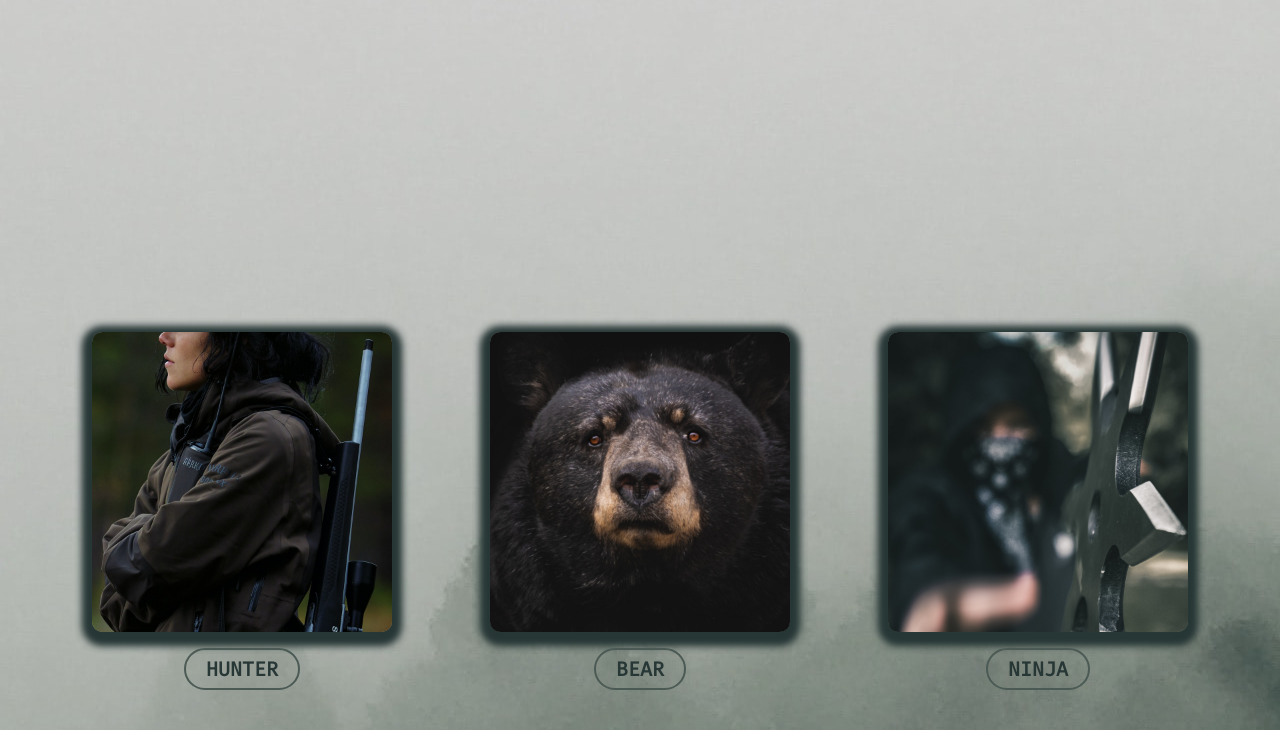
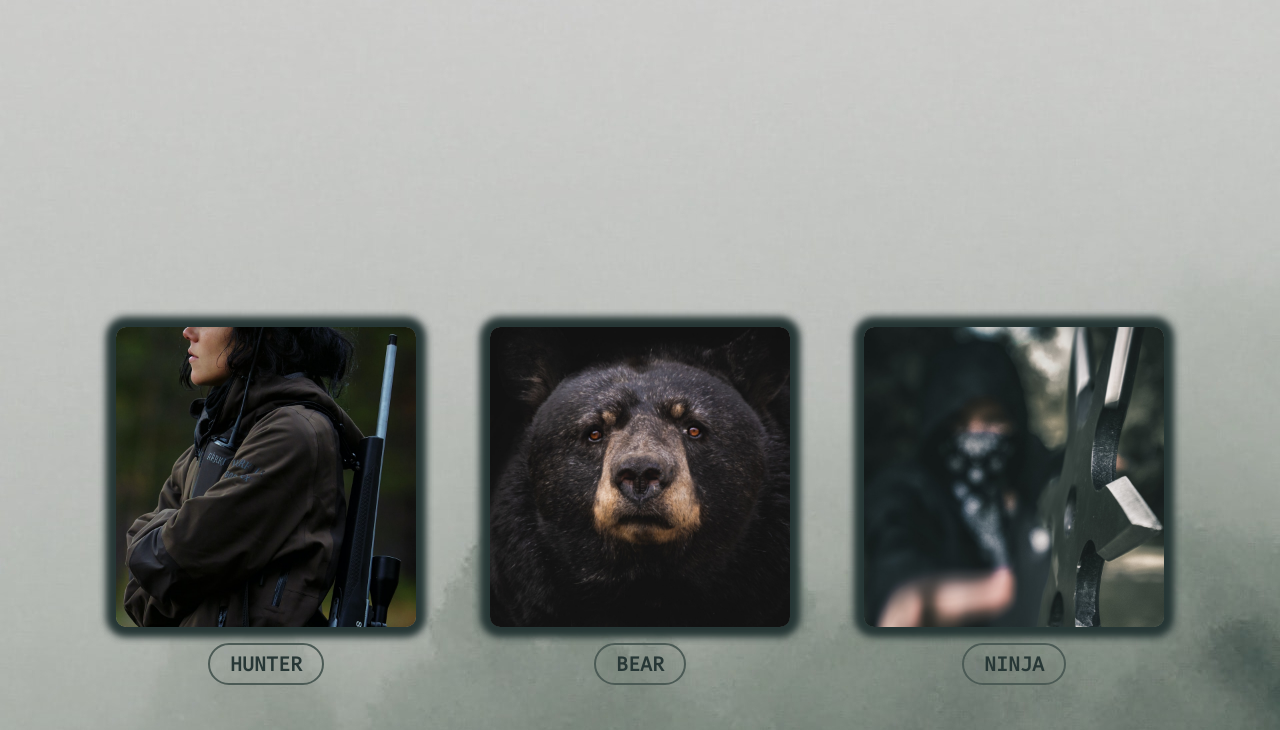
Before and after one commit to ZebraMilk/rock-paper-scissors, a plain HTML site: page index.html in a window 1280 px wide. Shown: the part 222-952 px from the top of the page. Drawn offline with Linux system fonts and the light colour scheme.

Commit message:
Alter the box-shadow and a few style elements

```diff
--- a/style.css
+++ b/style.css
@@ -67,7 +67,7 @@ h1 {
 .choice {
   display: flex;
   flex-direction: column;
-  padding: 24px;
+  padding: 12px;
   width: 350px;
   align-items: center;
   justify-content: center;
@@ -75,7 +75,7 @@ h1 {
 
 .image-box {
   margin: 0px;
-  box-shadow: 0 4px 8px 8px #273736;
+  box-shadow: 0 0 8px 8px #273736;
   border-radius: 10px;
 }
 
@@ -102,13 +102,15 @@ button {
   font-size: 20px;
   font-weight: 900;
   color: #273736;
-  transition: background-color .2s;
-  transition-timing-function: ease;
+  transition: background-color .2s ease;
+
 }
 
 button:hover {
   background-color: #b6bbb5;
 }
+
+
 
 .text {
   color: #b6bbb5;
```
Also changed, not shown: 1 other file.
